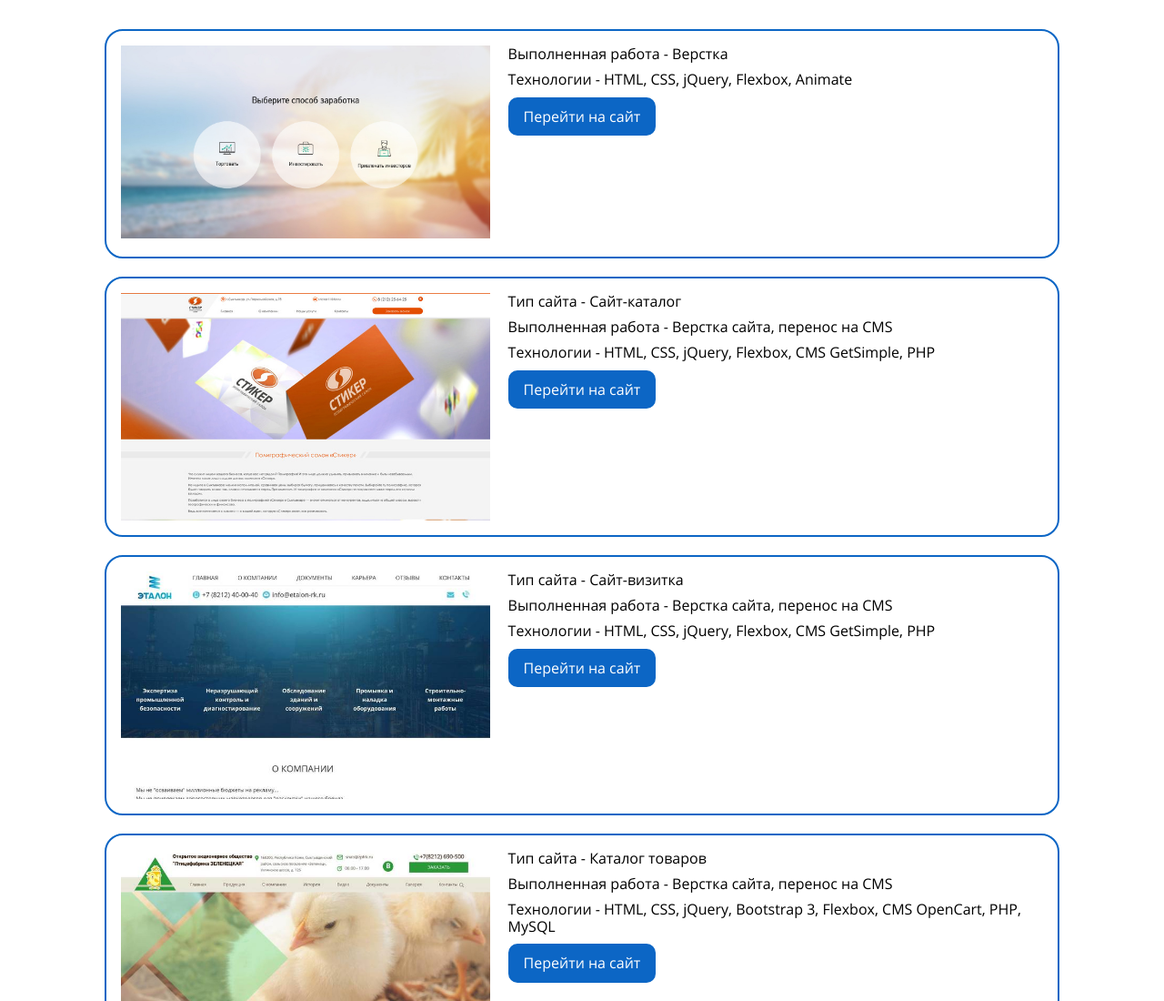
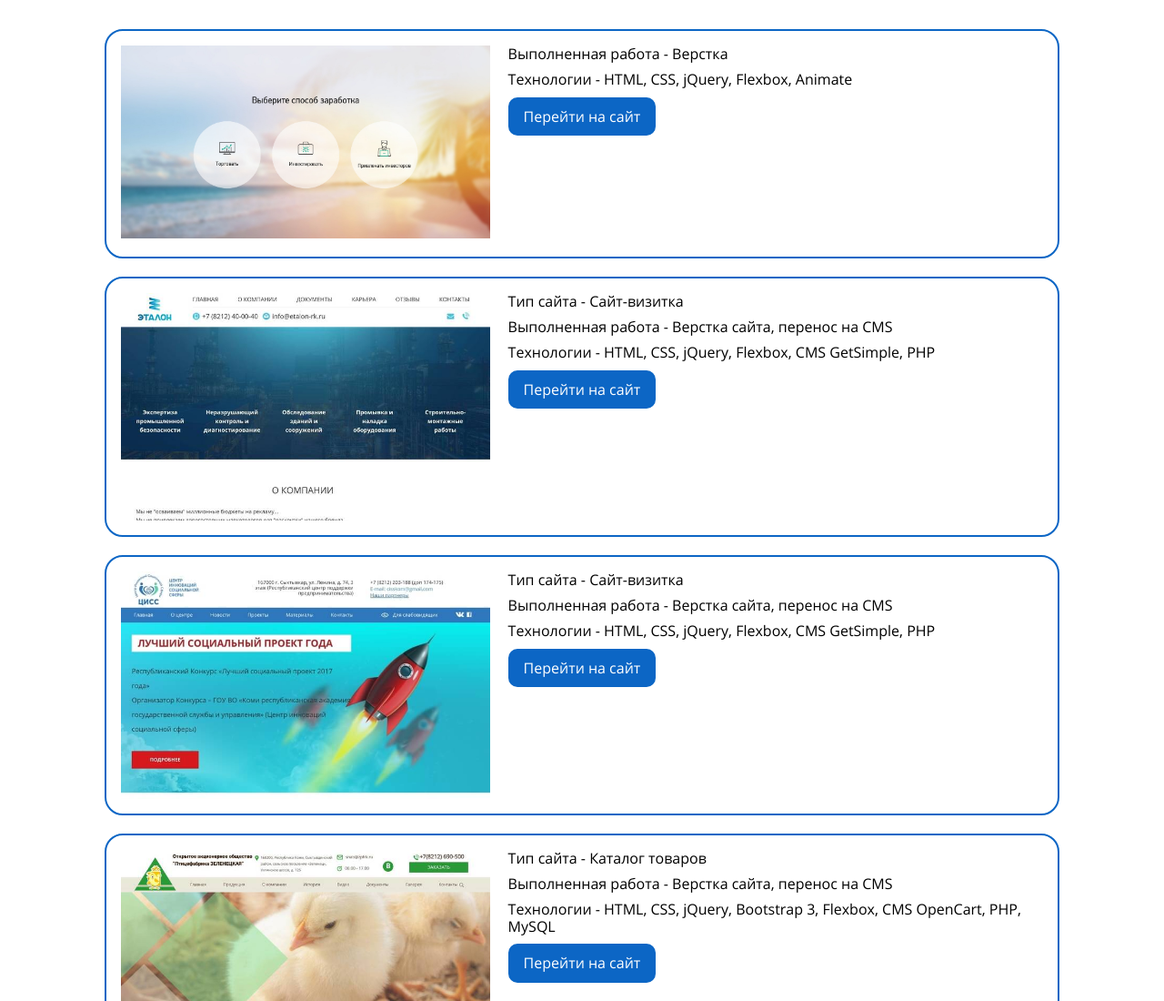
Before and after one commit to mdedov/mdedov.github.io, a plain HTML site: page index.html in a window 1280 px wide. Shown: the top 1100 px of the page at 91% size. Drawn offline with Linux system fonts and the light colour scheme.

Commit message:
remove sticker, add ciss

```diff
--- a/index.html
+++ b/index.html
@@ -30,18 +30,6 @@
 
 				<div class="portfolio__item">
 					<div class="portfolio__pic">
-						<img class="portfolio__img" src="./img/sites/sticker.jpg" alt="">
-					</div>
-					<div class="portfolio__desc">
-						<div class="portfolio__name">Тип сайта - Сайт-каталог</div>
-						<div class="portfolio__work">Выполненная работа - Верстка сайта, перенос на CMS</div>
-						<div class="portfolio__tehno">Технологии - HTML, CSS, jQuery, Flexbox, CMS GetSimple, PHP</div>
-						<a class="portfolio__link" href="http://sticker11.ru/" target="_blank">Перейти на сайт</a>
-					</div>
-				</div>
-
-				<div class="portfolio__item">
-					<div class="portfolio__pic">
 						<img class="portfolio__img" src="./img/sites/etalon-rk.jpg" alt="">
 					</div>
 					<div class="portfolio__desc">
@@ -49,6 +37,18 @@
 						<div class="portfolio__work">Выполненная работа - Верстка сайта, перенос на CMS</div>
 						<div class="portfolio__tehno">Технологии - HTML, CSS, jQuery, Flexbox, CMS GetSimple, PHP</div>
 						<a class="portfolio__link" href="http://etalon-rk.ru/" target="_blank">Перейти на сайт</a>
+					</div>
+				</div>
+
+				<div class="portfolio__item">
+					<div class="portfolio__pic">
+						<img class="portfolio__img" src="./img/sites/ciss.jpg" alt="">
+					</div>
+					<div class="portfolio__desc">
+						<div class="portfolio__name">Тип сайта - Сайт-визитка</div>
+						<div class="portfolio__work">Выполненная работа - Верстка сайта, перенос на CMS</div>
+						<div class="portfolio__tehno">Технологии - HTML, CSS, jQuery, Flexbox, CMS GetSimple, PHP</div>
+						<a class="portfolio__link" href="http://ciss.prh-test.ru/" target="_blank">Перейти на сайт</a>
 					</div>
 				</div>
 
```
Also changed, not shown: img/sites/1/etalon-rk.jpg (deleted), img/sites/1/sharllen.jpg (deleted), img/sites/1/zelenec.jpg (deleted), img/sites/ciss.jpg (added), 1 other file.
